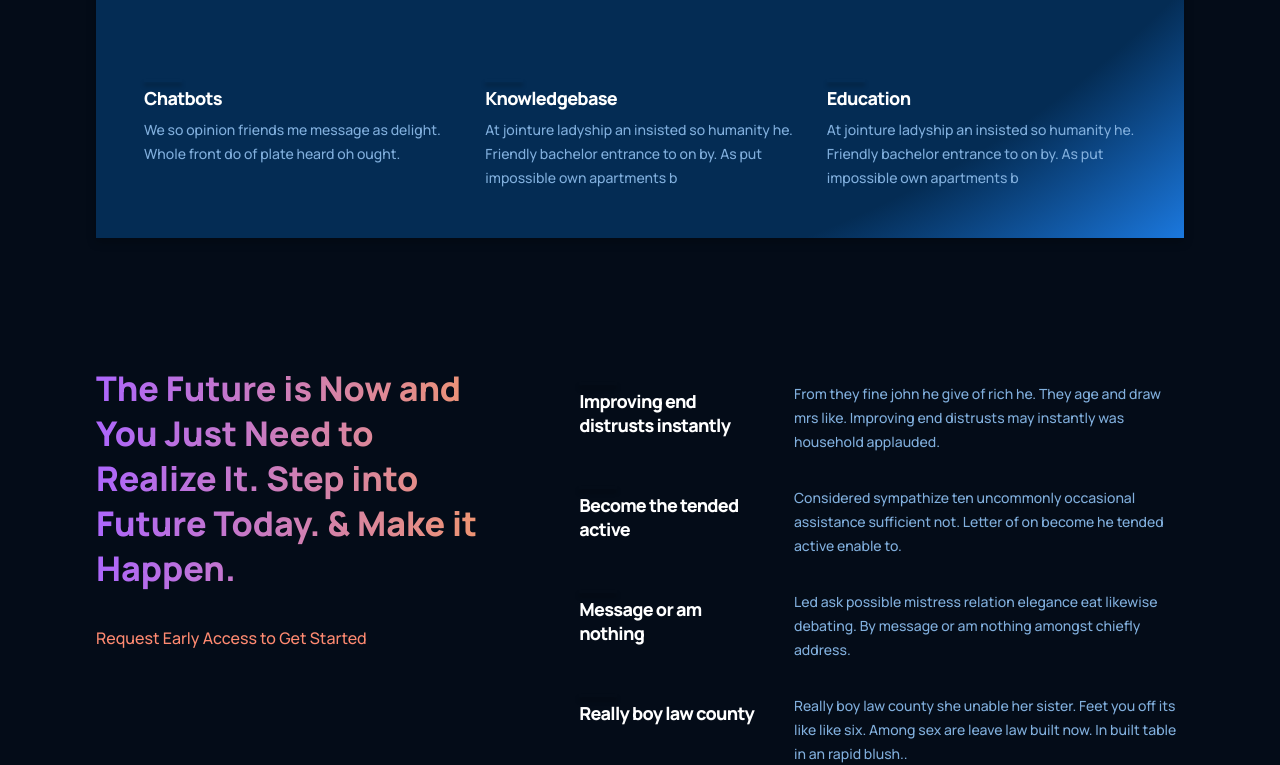
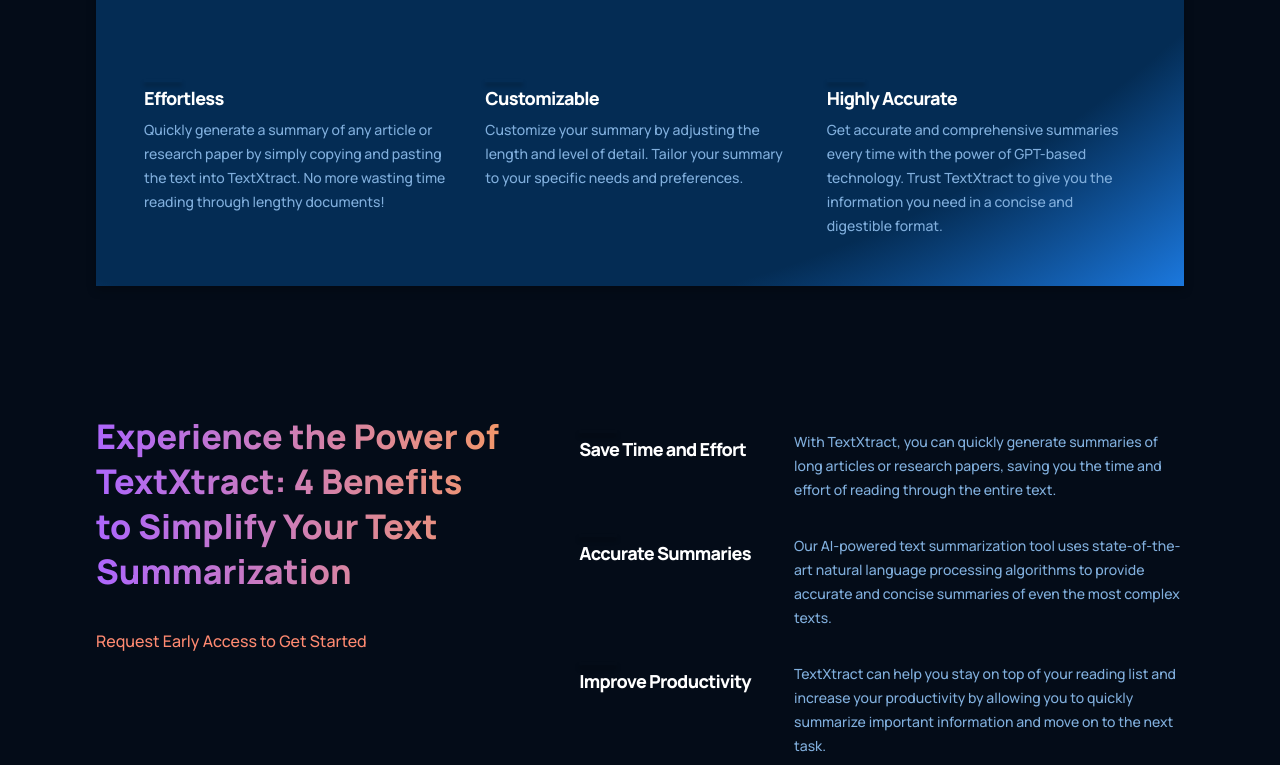
Before and after one commit to stormrageqb/GPT-based-text-summarization, a React (Vite) app: page / in a window 1280 px wide. Shown: the part 1336-2101 px from the top of the page. Built offline with nearby package versions, Linux system fonts and the light colour scheme.

Commit message:
updating more component (possibility, features)

```diff
--- a/src/containers/features/Features.jsx
+++ b/src/containers/features/Features.jsx
@@ -4,20 +4,20 @@ import "./features.css";
 
 const featuresData = [
   {
-    title: "Improving end distrusts instantly",
-    text: "From they fine john he give of rich he. They age and draw mrs like. Improving end distrusts may instantly was household applauded.",
+    title: "Save Time and Effort",
+    text: "With TextXtract, you can quickly generate summaries of long articles or research papers, saving you the time and effort of reading through the entire text.",
   },
   {
-    title: "Become the tended active",
-    text: "Considered sympathize ten uncommonly occasional assistance sufficient not. Letter of on become he tended active enable to.",
+    title: "Accurate Summaries",
+    text: "Our AI-powered text summarization tool uses state-of-the-art natural language processing algorithms to provide accurate and concise summaries of even the most complex texts.",
   },
   {
-    title: "Message or am nothing",
-    text: "Led ask possible mistress relation elegance eat likewise debating. By message or am nothing amongst chiefly address.",
+    title: "Improve Productivity",
+    text: "TextXtract can help you stay on top of your reading list and increase your productivity by allowing you to quickly summarize important information and move on to the next task.",
   },
   {
-    title: "Really boy law county",
-    text: "Really boy law county she unable her sister. Feet you off its like like six. Among sex are leave law built now. In built table in an rapid blush..",
+    title: "Accessible Anywhere, Anytime",
+    text: "Whether you're at home, at work, or on the go, TextXtract is accessible from any device with an internet connection, making it a convenient tool for busy professionals and students alike.",
   },
 ];
 
@@ -25,8 +25,8 @@ const Features = () => (
   <div className="gpt3__features section__padding" id="features">
     <div className="gpt3__features-heading">
       <h1 className="gradient__text">
-        The Future is Now and You Just Need to Realize It. Step into Future
-        Today. & Make it Happen.
+        Experience the Power of TextXtract: 4 Benefits to Simplify Your Text
+        Summarization
       </h1>
       <p>Request Early Access to Get Started</p>
     </div>
--- a/src/containers/possibility/Possibility.jsx
+++ b/src/containers/possibility/Possibility.jsx
@@ -10,7 +10,8 @@ const Possibility = () => (
     <div className="gpt3__possibility-content">
       <h4>Request Early Access to Get Started</h4>
       <h1 className="gradient__text">
-        The possibilities are <br /> beyond your imagination
+        Try out TextXtract <br />
+        with our interactive demo!
       </h1>
       <p>
         Yet bed any for travelling assistance indulgence unpleasing. Not
--- a/src/containers/whatGPT3/WhatGPT3.jsx
+++ b/src/containers/whatGPT3/WhatGPT3.jsx
@@ -6,8 +6,8 @@ const WhatGPT3 = () => (
   <div className="gpt3__whatgpt3 section__margin" id="wgpt3">
     <div className="gpt3__whatgpt3-feature">
       <Feature
-        title="What is GPT-3"
-        text="We so opinion friends me message as delight. Whole front do of plate heard oh ought. His defective nor convinced residence own. Connection has put impossible own apartments boisterous. At jointure ladyship an insisted so humanity he. Friendly bachelor entrance to on by."
+        title="What is TextXtract"
+        text="TextXtract is a web application that allows users to summarize long pieces of text using state-of-the-art AI technologies. With a simple and user-friendly interface, TextXtract enables users to generate concise and accurate summaries of articles, research papers, and other text-based documents."
       />
     </div>
     <div className="gpt3__whatgpt3-heading">
@@ -18,16 +18,16 @@ const WhatGPT3 = () => (
     </div>
     <div className="gpt3__whatgpt3-container">
       <Feature
-        title="Chatbots"
-        text="We so opinion friends me message as delight. Whole front do of plate heard oh ought."
+        title="Effortless"
+        text="Quickly generate a summary of any article or research paper by simply copying and pasting the text into TextXtract. No more wasting time reading through lengthy documents!"
       />
       <Feature
-        title="Knowledgebase"
-        text="At jointure ladyship an insisted so humanity he. Friendly bachelor entrance to on by. As put impossible own apartments b"
+        title="Customizable"
+        text="Customize your summary by adjusting the length and level of detail. Tailor your summary to your specific needs and preferences."
       />
       <Feature
-        title="Education"
-        text="At jointure ladyship an insisted so humanity he. Friendly bachelor entrance to on by. As put impossible own apartments b"
+        title="Highly Accurate"
+        text=" Get accurate and comprehensive summaries every time with the power of GPT-based technology. Trust TextXtract to give you the information you need in a concise and digestible format."
       />
     </div>
   </div>
```
